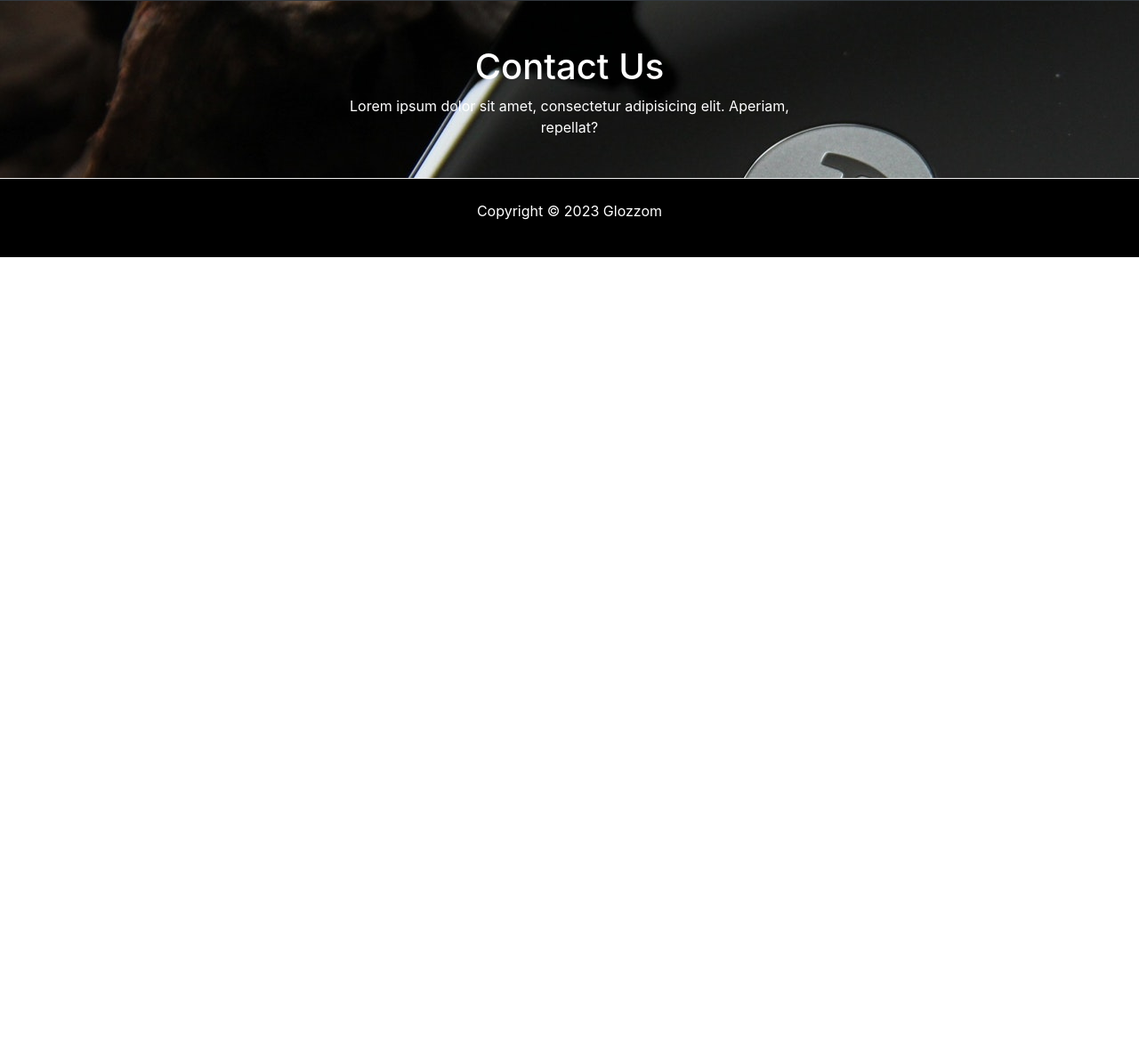
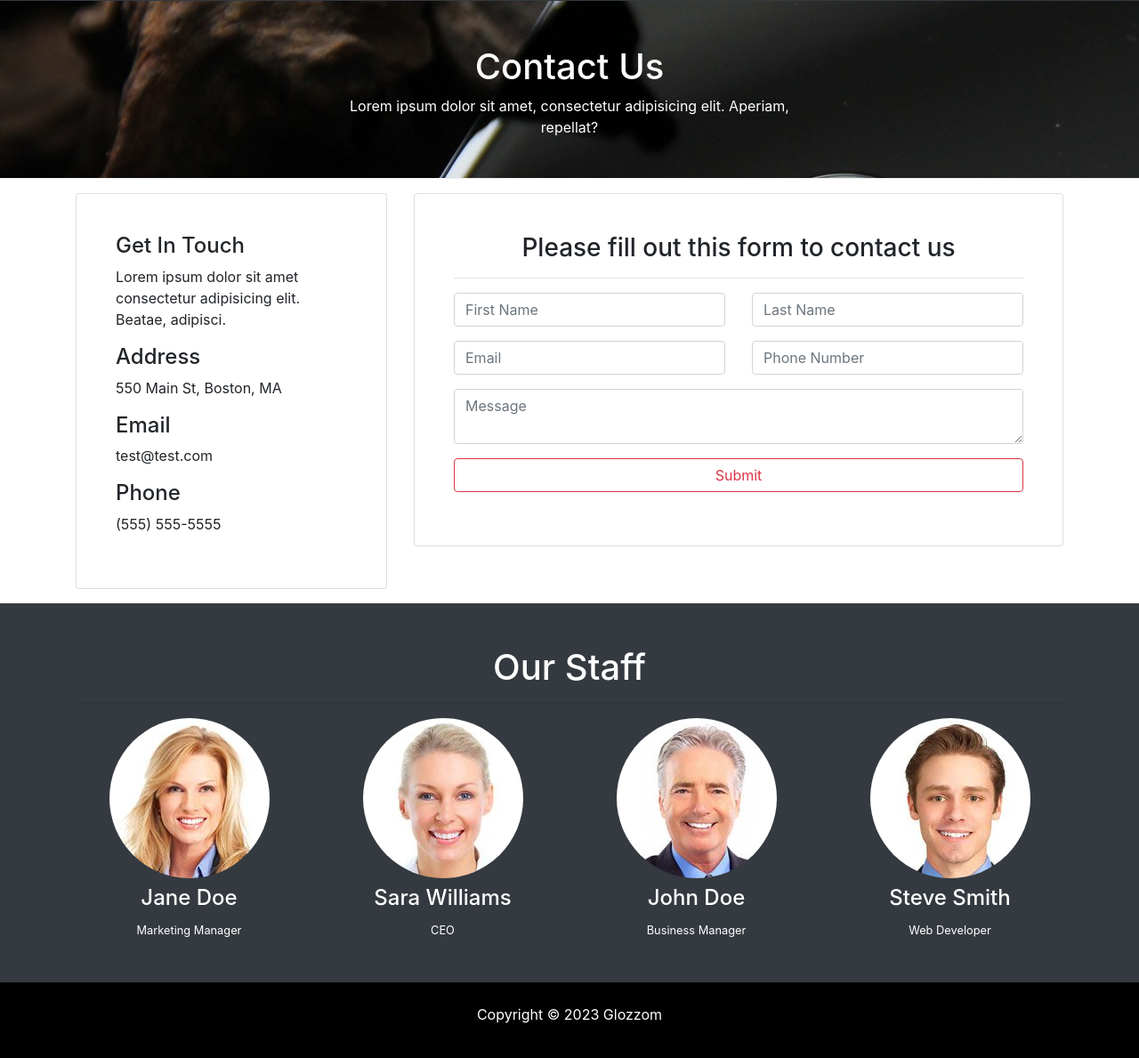
Before and after one commit to Tlmundt/bootstrap4, a website built with webpack: page src/contact.html in a window 1280 px wide. Shown: the part 55-1244 px from the top of the page at 89% size. Before the commit the page ends 800 px from the top, so only its background shows below. Built offline with nearby package versions, Linux system fonts and the light colour scheme.

Commit message:
Finish Contact Page and Glozzom Project

```diff
--- a/src/contact.html
+++ b/src/contact.html
@@ -6,7 +6,6 @@
     	<meta name="viewport" content="width=device-width, initial-scale=1.0">
     	<meta http-equiv="X-UA-Compatible" content="ie=edge">
     	<!-- Stylesheets -->
-<!--     	<script src="https://kit.fontawesome.com/ba928b0f9d.js" crossorigin="anonymous"></script> -->
     	<link rel="stylesheet" href="https://stackpath.bootstrapcdn.com/bootstrap/4.5.2/css/bootstrap.min.css" integrity="sha384-JcKb8q3iqJ61gNV9KGb8thSsNjpSL0n8PARn9HuZOnIxN0hoP+VmmDGMN5t9UJ0Z" crossorigin="anonymous">
     	<!-- Main Stylesheet -->
     	<!-- <link rel="stylesheet" href="css/style.css"> -->
@@ -56,7 +55,99 @@
             </div>
         </section>
 
+        <!-- Contact Section -->
+        <section id="contact" class="py-3">
+            <div class="container">
+                <div class="row">
+                    <div class="col-md-4">
+                        <div class="card p-4">
+                            <div class="card-body">
+                                <h4>Get In Touch</h4>
+                                <p>Lorem ipsum dolor sit amet consectetur adipisicing elit. Beatae, adipisci.</p>
+                                <h4>Address</h4>
+                                <p>550 Main St, Boston, MA</p>
+                                <h4>Email</h4>
+                                <p>test@test.com</p>
+                                <h4>Phone</h4>
+                                <p>(555) 555-5555</p>
+                            </div>
+                        </div>
+                    </div>
+                    <div class="col-md-8">
+                        <div class="card p-4">
+                            <div class="card-body">
+                                <h3 class="text-center">Please fill out this form to contact us</h3>
+                                <hr>
+                                <div class="row">
+                                    <div class="col-md-6">
+                                        <div class="form-group">
+                                            <input type="text" class="form-control" placeholder="First Name">
+                                        </div>
+                                    </div>
+                                    <div class="col-md-6">
+                                        <div class="form-group">
+                                            <input type="text" class="form-control" placeholder="Last Name">
+                                        </div>
+                                    </div>
+                                    <div class="col-md-6">
+                                        <div class="form-group">
+                                            <input type="text" class="form-control" placeholder="Email">
+                                        </div>
+                                    </div>
+                                    <div class="col-md-6">
+                                        <div class="form-group">
+                                            <input type="text" class="form-control" placeholder="Phone Number">
+                                        </div>
+                                    </div>
+                                </div>
+                                <div class="row">
+                                    <div class="col-md-12">
+                                        <div class="form-group">
+                                            <textarea class="form-control" placeholder="Message"></textarea>
+                                        </div>
+                                    </div>
+                                    <div class="col-md-12">
+                                        <div class="form-group">
+                                            <input type="submit" value="Submit" class="btn btn-outline-danger btn-block">
+                                        </div>
+                                    </div>
+                                </div>
+                            </div>
+                        </div>
+                    </div>
+                </div>
+            </div>
+        </section>
 
+        <!-- Staff Section -->
+        <section id="staff" class="text-center bg-dark text-white py-5">
+            <div class="container">
+                <h1>Our Staff</h1>
+                <hr>
+                <div class="row">
+                    <div class="col-md-3">
+                        <img src="img/person1.jpg" alt="Staff Photo" class="img-fluid rounded-circle mb-2">
+                        <h4>Jane Doe</h4>
+                        <small>Marketing Manager</small>
+                    </div>
+                    <div class="col-md-3 my-5 my-md-0">
+                        <img src="img/person2.jpg" alt="Staff Photo" class="img-fluid rounded-circle mb-2">
+                        <h4>Sara Williams</h4>
+                        <small>CEO</small>
+                    </div>
+                    <div class="col-md-3 mb-5 mb-md-0">
+                        <img src="img/person3.jpg" alt="Staff Photo" class="img-fluid rounded-circle mb-2">
+                        <h4>John Doe</h4>
+                        <small>Business Manager</small>
+                    </div>
+                    <div class="col-md-3">
+                        <img src="img/person4.jpg" alt="Staff Photo" class="img-fluid rounded-circle mb-2">
+                        <h4>Steve Smith</h4>
+                        <small>Web Developer</small>
+                    </div>
+                </div>
+            </div>
+        </section>
 
         <!-- Main Footer -->
         <footer id="main-footer" class="text-center p-4">
```
